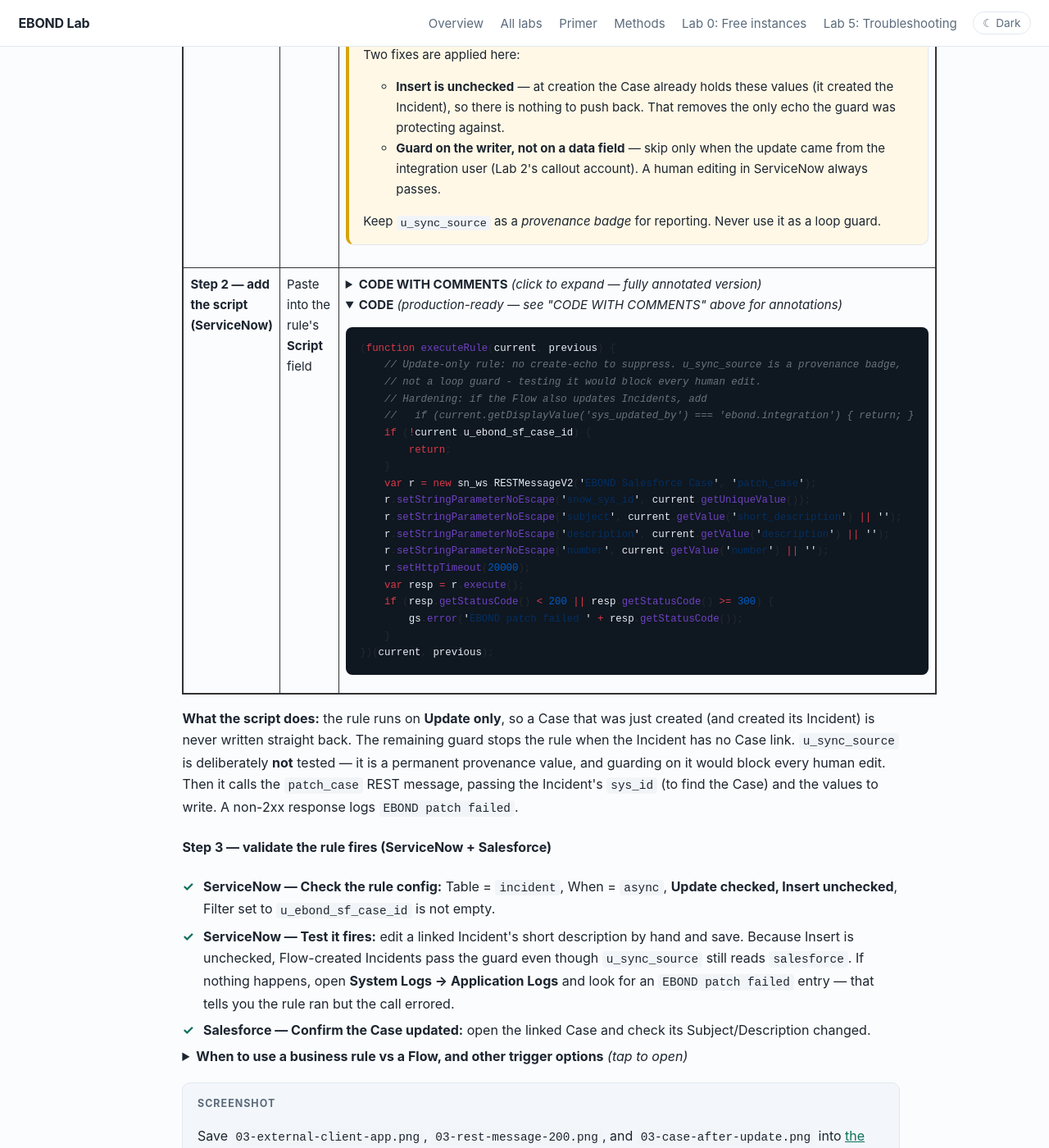
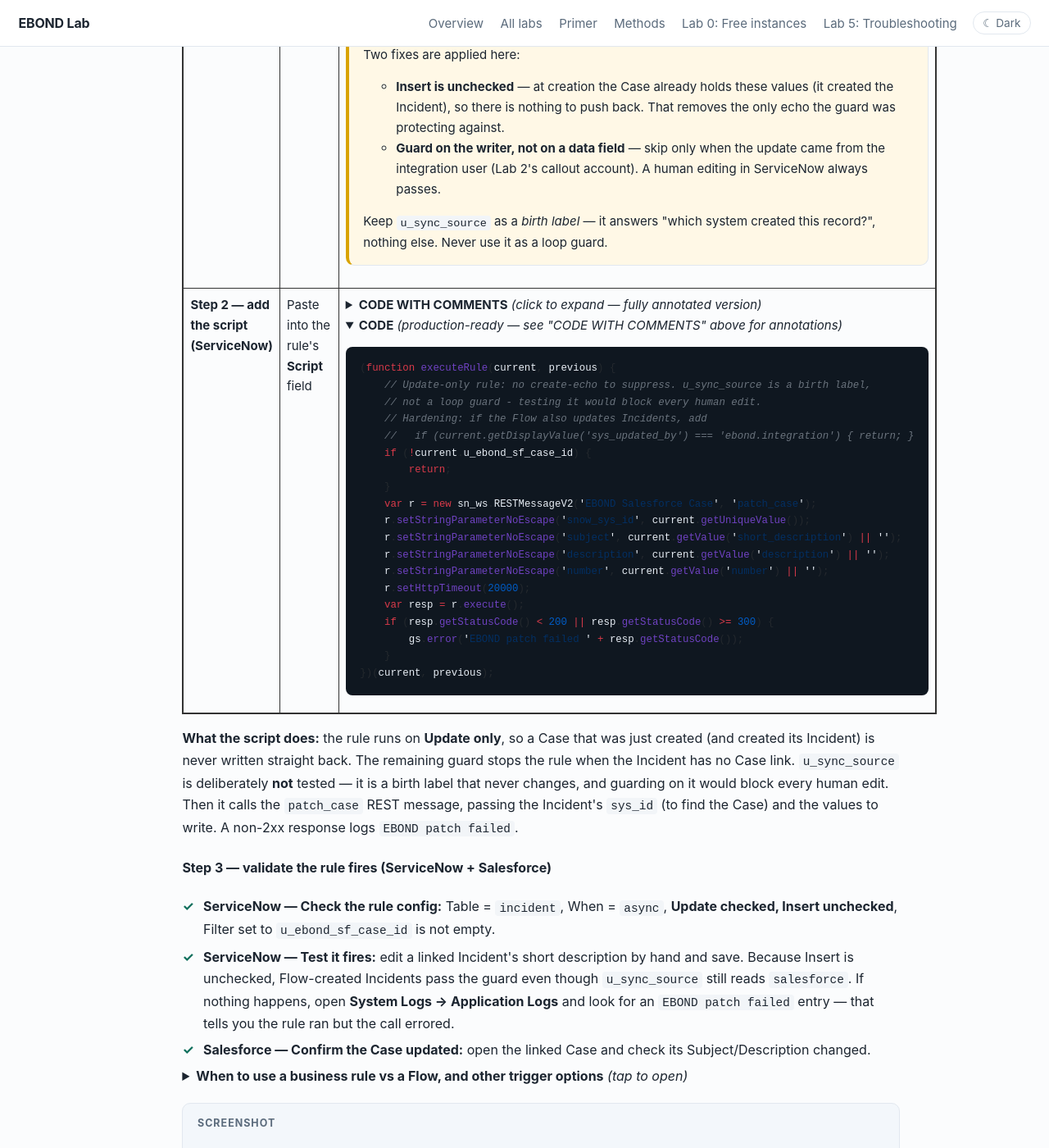
Before and after one commit to eltonaguiar/EBOND_ServiceNowSalesforce, a Jekyll site: the page built from site/labs/03-snow-to-salesforce.md, in a window 1280 px wide and 1400 px high, scrolled down 7834 px. Shown: the whole window at 82% size. Built offline with Jekyll 4.4.1, drawn with Linux system fonts in a browser that asks for light colours.

Commit message:
docs: replace jargon 'provenance' with plain 'birth label' across labs 02/03/05

````diff
--- a/site/labs/03-snow-to-salesforce.md
+++ b/site/labs/03-snow-to-salesforce.md
@@ -604,7 +604,7 @@ http://orgfarm-e1f47f3d5e-dev-ed.develop.my.salesforce.com/services/data/latest
 <li><strong>Insert is unchecked</strong> — at creation the Case already holds these values (it created the Incident), so there is nothing to push back. That removes the only echo the guard was protecting against.</li>
 <li><strong>Guard on the writer, not on a data field</strong> — skip only when the update came from the integration user (Lab 2's callout account). A human editing in ServiceNow always passes.</li>
 </ul>
-<p>Keep <code>u_sync_source</code> as a <em>provenance badge</em> for reporting. Never use it as a loop guard.</p>
+<p>Keep <code>u_sync_source</code> as a <em>birth label</em> — it answers "which system created this record?", nothing else. Never use it as a loop guard.</p>
 </div>
 </td>
 </tr>
@@ -688,7 +688,7 @@ http://orgfarm-e1f47f3d5e-dev-ed.develop.my.salesforce.com/services/data/latest
 (function executeRule(current, previous) {
     // Guard 1 — only run for genuine ServiceNow-side changes.
     // This rule is Update-only (Insert is unchecked), so there is no create-echo to suppress.
-    // u_sync_source is deliberately NOT tested here: it is a permanent provenance badge
+    // u_sync_source is deliberately NOT tested here: it is a birth label that never changes
     // ('salesforce' = this Incident was born in Salesforce), so testing it would return on
     // every later human edit and permanently kill the write-back for every linked Incident.
     //
@@ -775,7 +775,7 @@ http://orgfarm-e1f47f3d5e-dev-ed.develop.my.salesforce.com/services/data/latest
 
 ```javascript
 (function executeRule(current, previous) {
-    // Update-only rule: no create-echo to suppress. u_sync_source is a provenance badge,
+    // Update-only rule: no create-echo to suppress. u_sync_source is a birth label,
     // not a loop guard - testing it would block every human edit.
     // Hardening: if the Flow also updates Incidents, add
     //   if (current.getDisplayValue('sys_updated_by') === 'ebond.integration') { return; }
@@ -801,7 +801,7 @@ http://orgfarm-e1f47f3d5e-dev-ed.develop.my.salesforce.com/services/data/latest
 </tbody>
 </table>
 
-<p><strong>What the script does:</strong> the rule runs on <strong>Update only</strong>, so a Case that was just created (and created its Incident) is never written straight back. The remaining guard stops the rule when the Incident has no Case link. <code>u_sync_source</code> is deliberately <strong>not</strong> tested — it is a permanent provenance value, and guarding on it would block every human edit. Then it calls the <code>patch_case</code> REST message, passing the Incident's <code>sys_id</code> (to find the Case) and the values to write. A non-2xx response logs <code>EBOND patch failed</code>.</p>
+<p><strong>What the script does:</strong> the rule runs on <strong>Update only</strong>, so a Case that was just created (and created its Incident) is never written straight back. The remaining guard stops the rule when the Incident has no Case link. <code>u_sync_source</code> is deliberately <strong>not</strong> tested — it is a birth label that never changes, and guarding on it would block every human edit. Then it calls the <code>patch_case</code> REST message, passing the Incident's <code>sys_id</code> (to find the Case) and the values to write. A non-2xx response logs <code>EBOND patch failed</code>.</p>
 
 <h4>Step 3 — validate the rule fires (ServiceNow + Salesforce)</h4>
 <ul class="check">
````
Also changed, not shown: site/labs/02-salesforce-to-snow.md (+2 -2 lines), site/labs/05-troubleshooting.md (+2 -2 lines).
